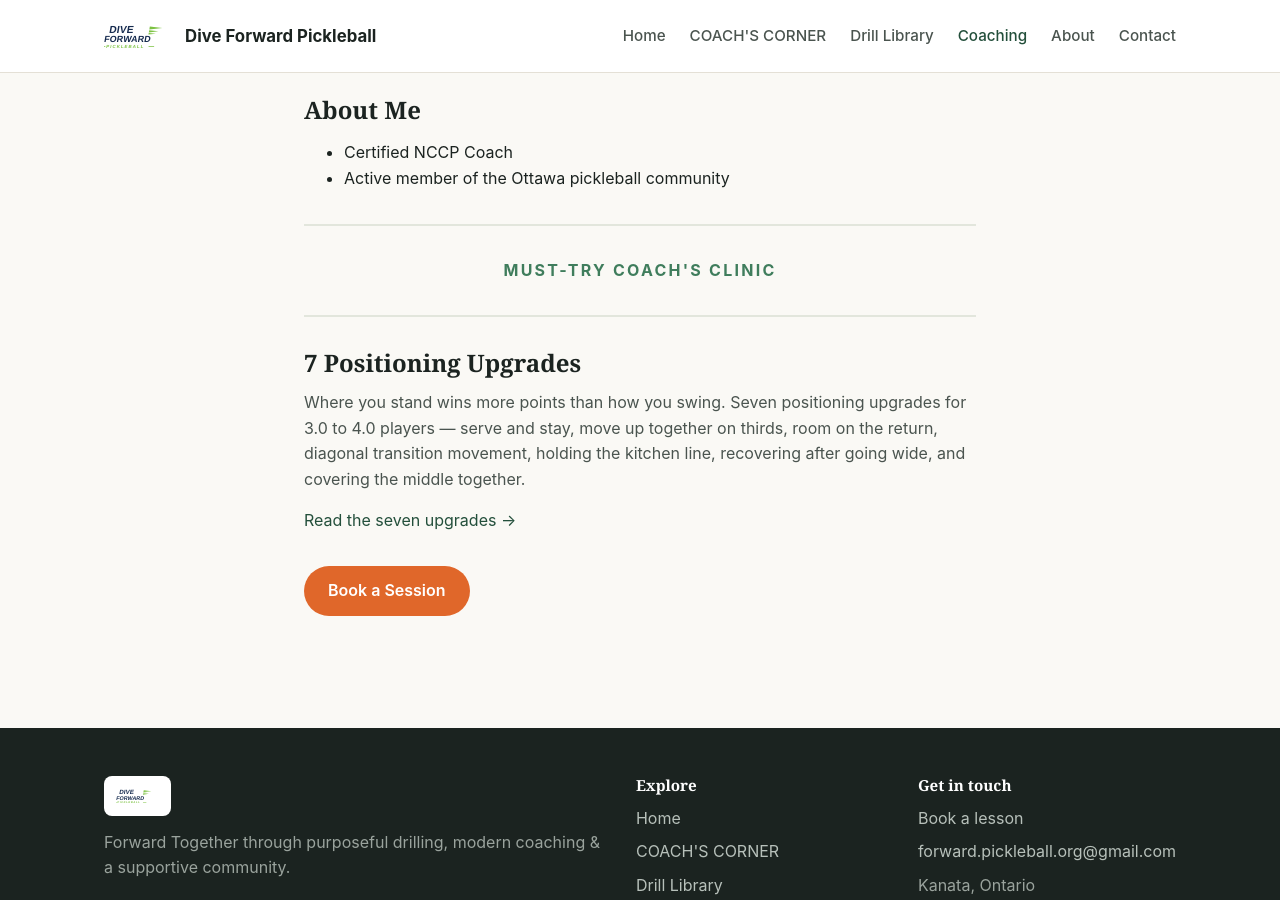
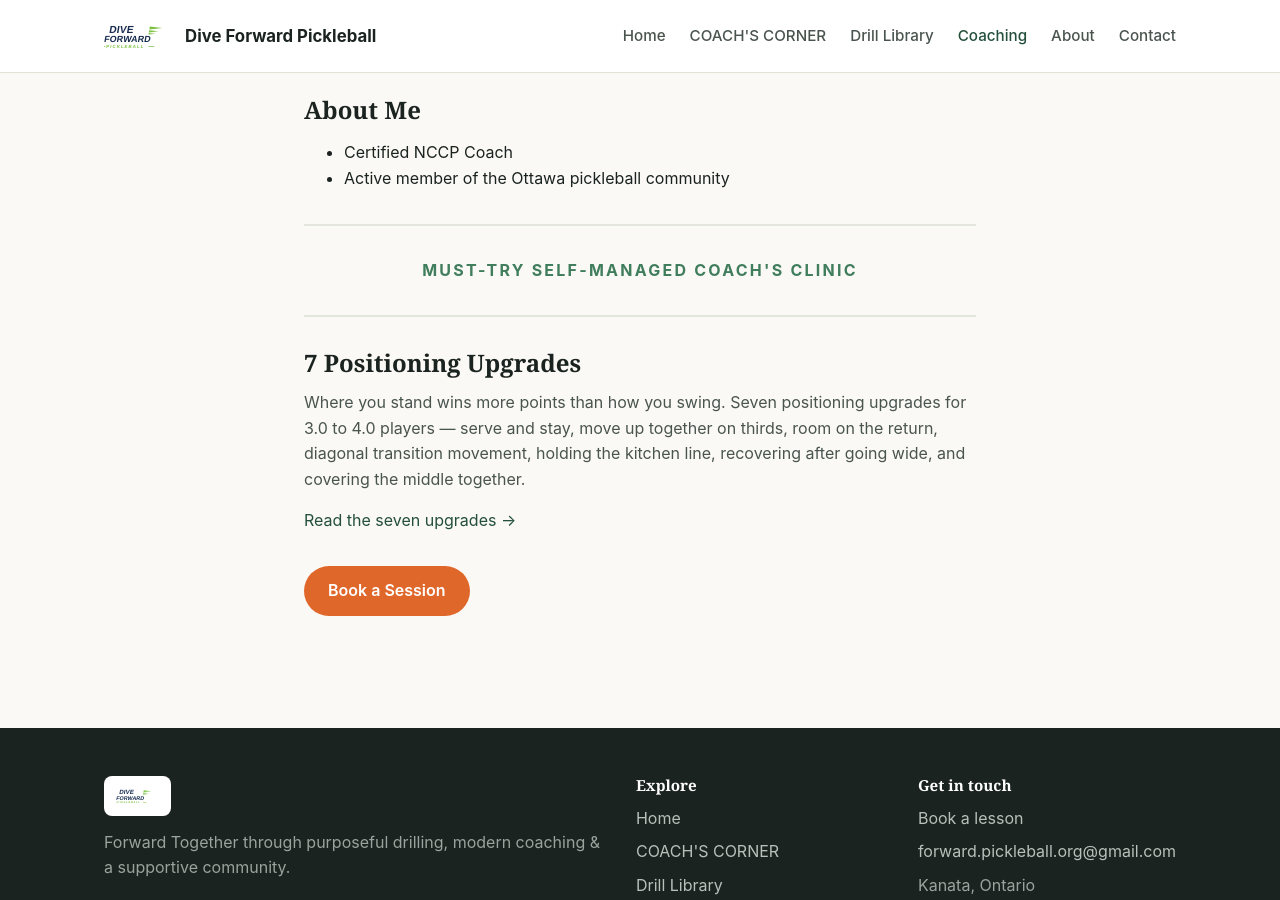
Before and after one commit to forwardpickleballorg-art/forwardpickleballorg-art.github.io, a Jekyll site: the page built from coaching.md, in a window 1280 px wide and 900 px high, scrolled down 1470 px. Built offline with Jekyll 4.4.1, drawn with Linux system fonts in a browser that asks for light colours.

Commit message:
Rename label to Must-Try Self-Managed Coach's Clinic

```diff
--- a/coaching.md
+++ b/coaching.md
@@ -98,7 +98,7 @@ permalink: /coaching/
 
   <hr style="border: none; border-top: 2px solid #E2E6DC; margin: 2rem 0;">
 
-  <p style="text-align: center; font-weight: 700; letter-spacing: .14em; text-transform: uppercase; color: #3F7D5C; margin: 0;">Must-Try Coach's Clinic</p>
+  <p style="text-align: center; font-weight: 700; letter-spacing: .14em; text-transform: uppercase; color: #3F7D5C; margin: 0;">Must-Try Self-Managed Coach's Clinic</p>
 
   <hr style="border: none; border-top: 2px solid #E2E6DC; margin: 2rem 0;">
 
--- a/coaching/7-positioning-upgrades.html
+++ b/coaching/7-positioning-upgrades.html
@@ -136,7 +136,7 @@ layout: null
 <header class="hero">
   <div class="hero-inner">
     <img class="hero-ball" src="/drilling/pickleball.png" alt="Yellow pickleball">
-    <p class="meta">Forward Pickleball · Must-Try Coach's Clinic</p>
+    <p class="meta">Forward Pickleball · Must-Try Self-Managed Coach's Clinic</p>
     <h1>7 Positioning Upgrades That Win You More Points</h1>
     <p class="dek">Where you stand wins more points than how you swing.</p>
   </div>
```
